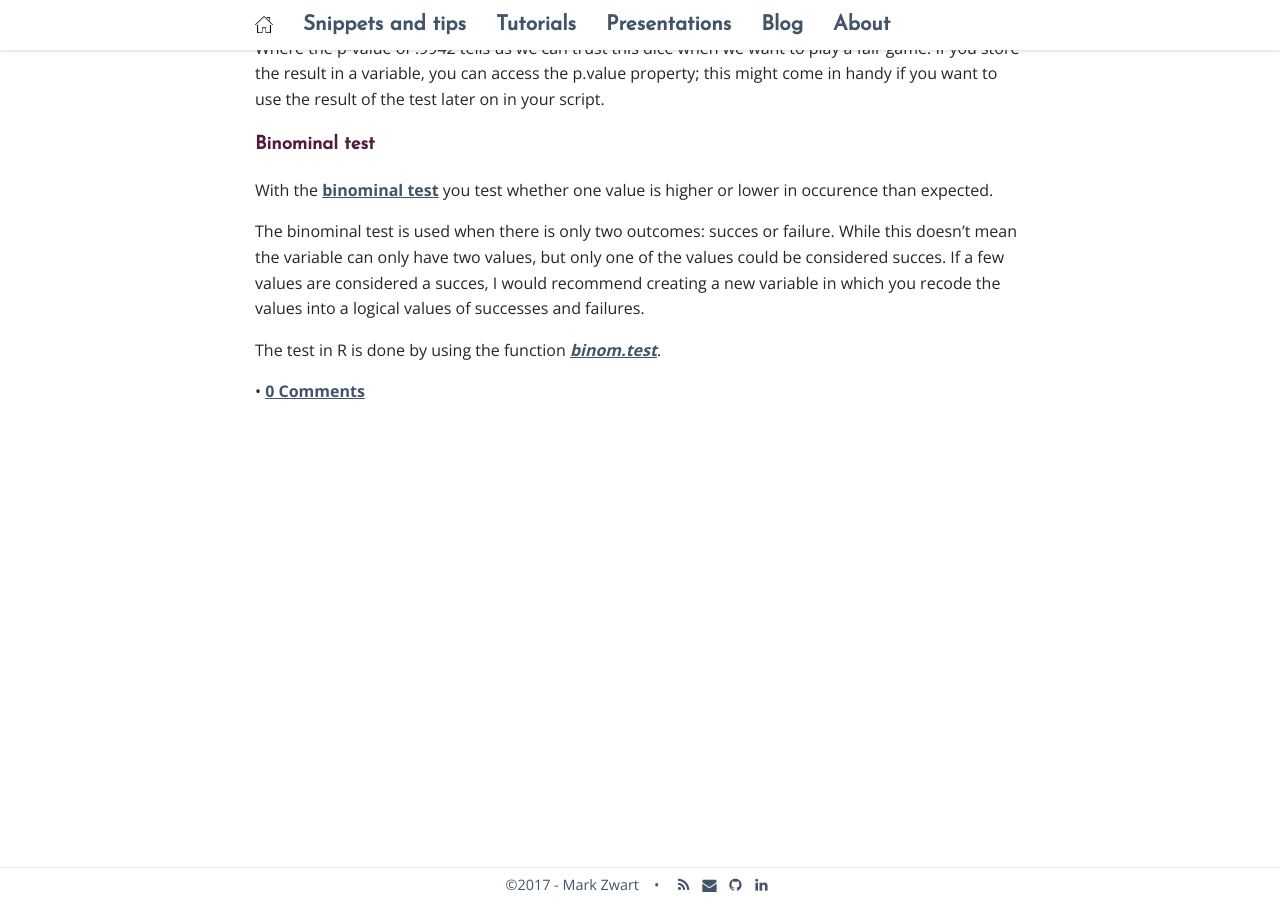
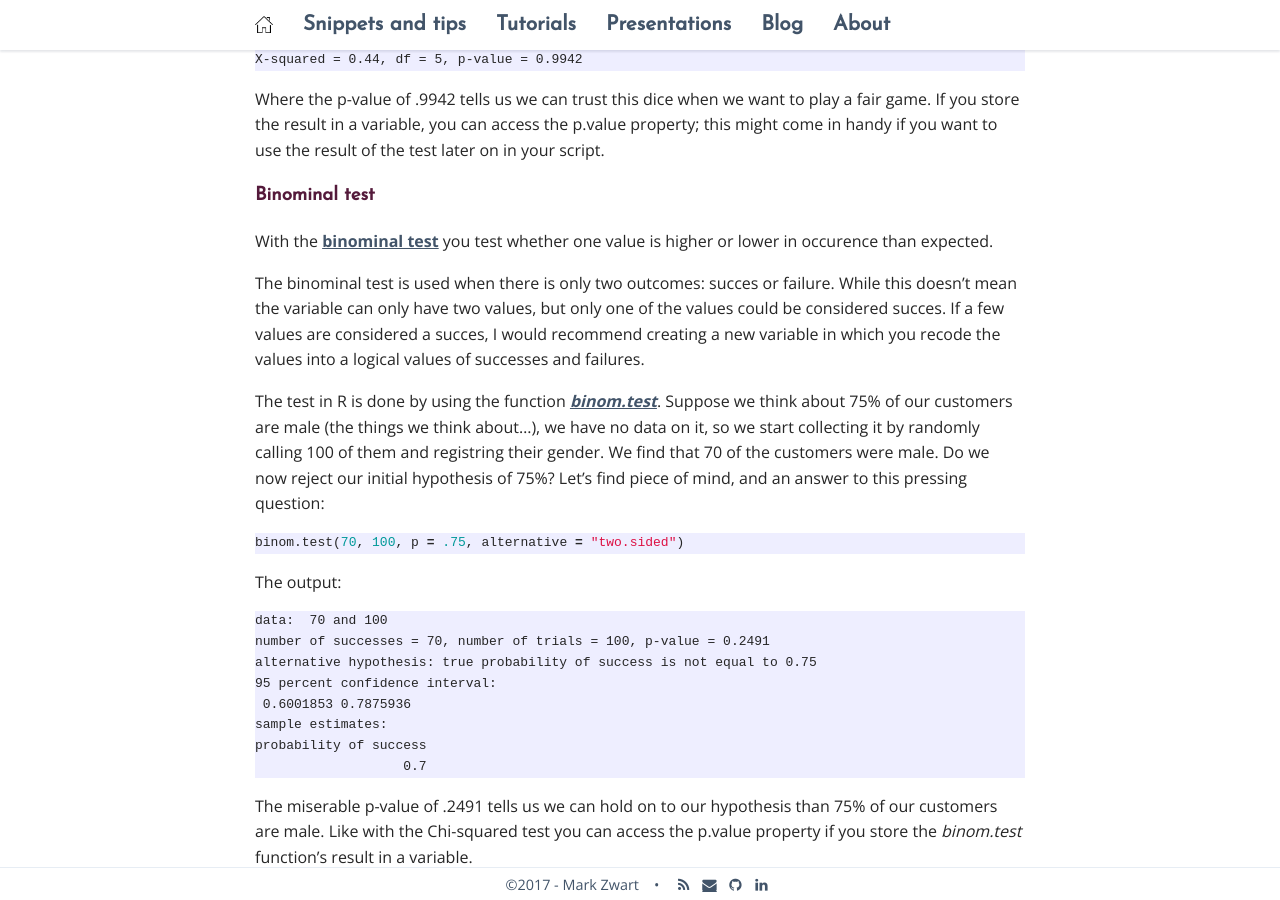
Before and after one commit to mark-me/mark-me.github.io, a Jekyll site: the page built from _pages/tutorials/statistical-tests/statistical-tests.md, in a window 1280 px wide and 900 px high, scrolled down 4556 px. Built offline with Jekyll 4.4.1, drawn with Linux system fonts in a browser that asks for light colours; nearby versions of some CDN libraries; comment, search, counter and statistics services are not loaded; some of the changed text lies outside the part shown.

Commit message:
Update statistical-tests.md

````diff
--- a/_pages/tutorials/statistical-tests/statistical-tests.md
+++ b/_pages/tutorials/statistical-tests/statistical-tests.md
@@ -128,7 +128,7 @@ Then we fill a vector which expected probabilities of each side being thrown:
 ```r
 exp_throws <- c(rep(1/6, 6))
 ```
-Then the function _chisq.test_ to test whether this dice isn't tampered with, or needs to be replaced:
+Then the function _[chisq.test](https://stat.ethz.ch/R-manual/R-devel/library/stats/html/chisq.test.html)_ to test whether this dice isn't tampered with, or needs to be replaced:
 ```r
 chisq.test(throws, p = exp_throws)
 ```
@@ -147,4 +147,27 @@ With the [binominal test](https://en.wikipedia.org/wiki/Binomial_test) you test
 
 The binominal test is used when there is only two outcomes: succes or failure. While this doesn't mean the variable can only have two values, but only one of the values could be considered succes. If a few values are considered a succes, I would recommend creating a new variable in which you recode the values into a logical values of successes and failures.
 
-The test in R is done by using the function _[binom.test](https://stat.ethz.ch/R-manual/R-devel/library/stats/html/binom.test.html)_.
+The test in R is done by using the function _[binom.test](https://stat.ethz.ch/R-manual/R-devel/library/stats/html/binom.test.html)_. Suppose we think about 75% of our customers are male (the things we think about...), we have no data on it, so we start collecting it by randomly calling 100 of them and registring their gender. We find that 70 of the customers were male. Do we now reject our initial hypothesis of 75%? Let's find piece of mind, and an answer to this pressing question:
+```r
+binom.test(70, 100, p = .75, alternative = "two.sided")
+```
+The output:
+```
+data:  70 and 100
+number of successes = 70, number of trials = 100, p-value = 0.2491
+alternative hypothesis: true probability of success is not equal to 0.75
+95 percent confidence interval:
+ 0.6001853 0.7875936
+sample estimates:
+probability of success
+                   0.7
+```
+The miserable p-value of .2491 tells us we can hold on to our hypothesis than 75% of our customers are male. Like with the Chi-squared test you can access the p.value property if you store the _binom.test_ function's result in a variable.
+
+## Two unrelated samples
+
+### Two sample Chi-Square test
+
+```r
+
+```
````
